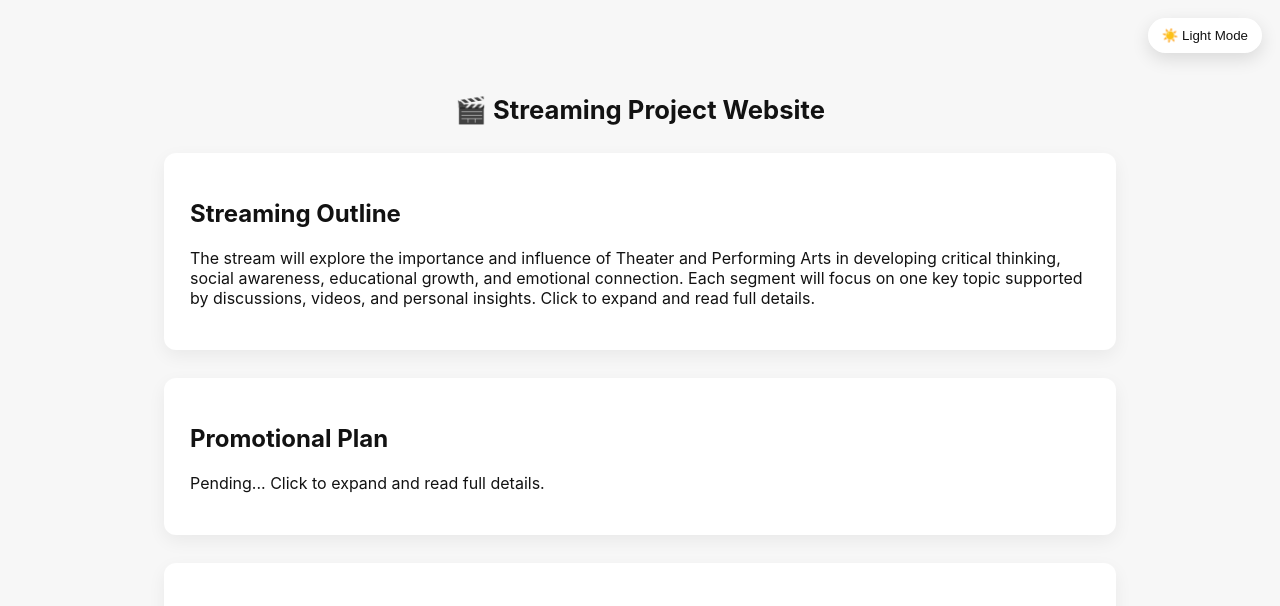
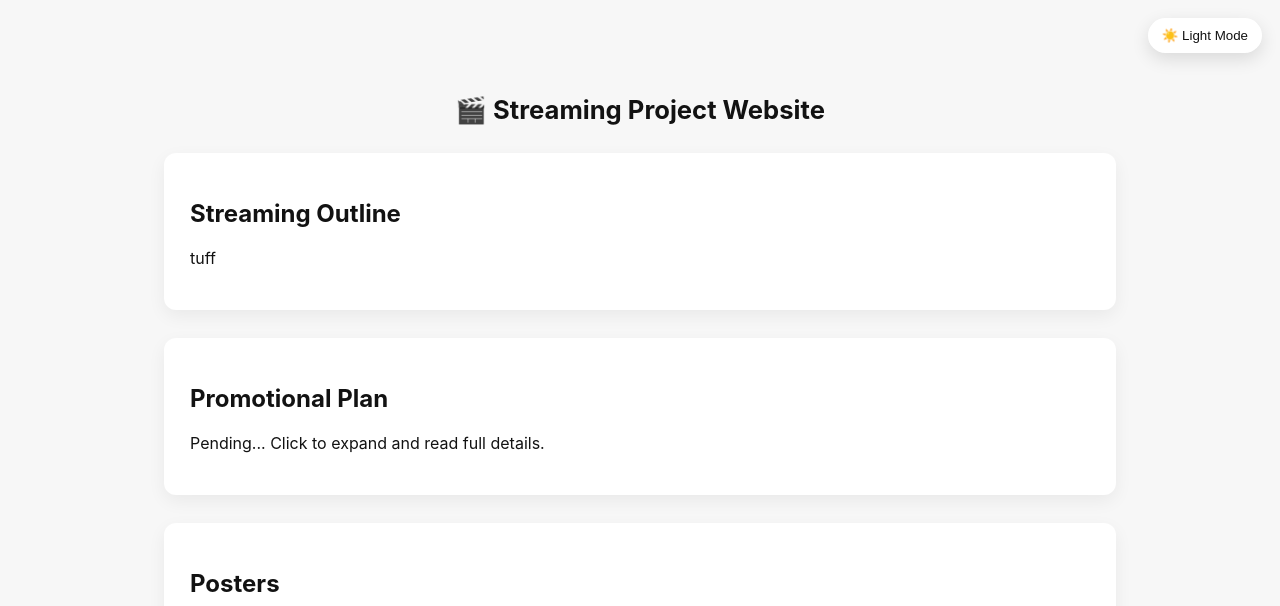
Before and after one commit to Chezzpro123/Group_Website, a plain HTML site: page index.html in a window 1280 px wide. Shown: the top 606 px of the page. Drawn offline with Linux system fonts and the light colour scheme.

Commit message:
im tired of this

```diff
--- a/index.html
+++ b/index.html
@@ -19,8 +19,7 @@
       <section class="card" data-card="outline" tabindex="0" aria-label="Streaming Outline">
         <h2>Streaming Outline</h2>
         <p>
-          The stream will explore the importance and influence of Theater and Performing Arts in developing critical thinking, social awareness, educational growth, and emotional connection. Each segment will focus on one key topic supported by discussions, videos, and personal insights.
-          Click to expand and read full details.
+          tuff
         </p>
       </section>
 
```
